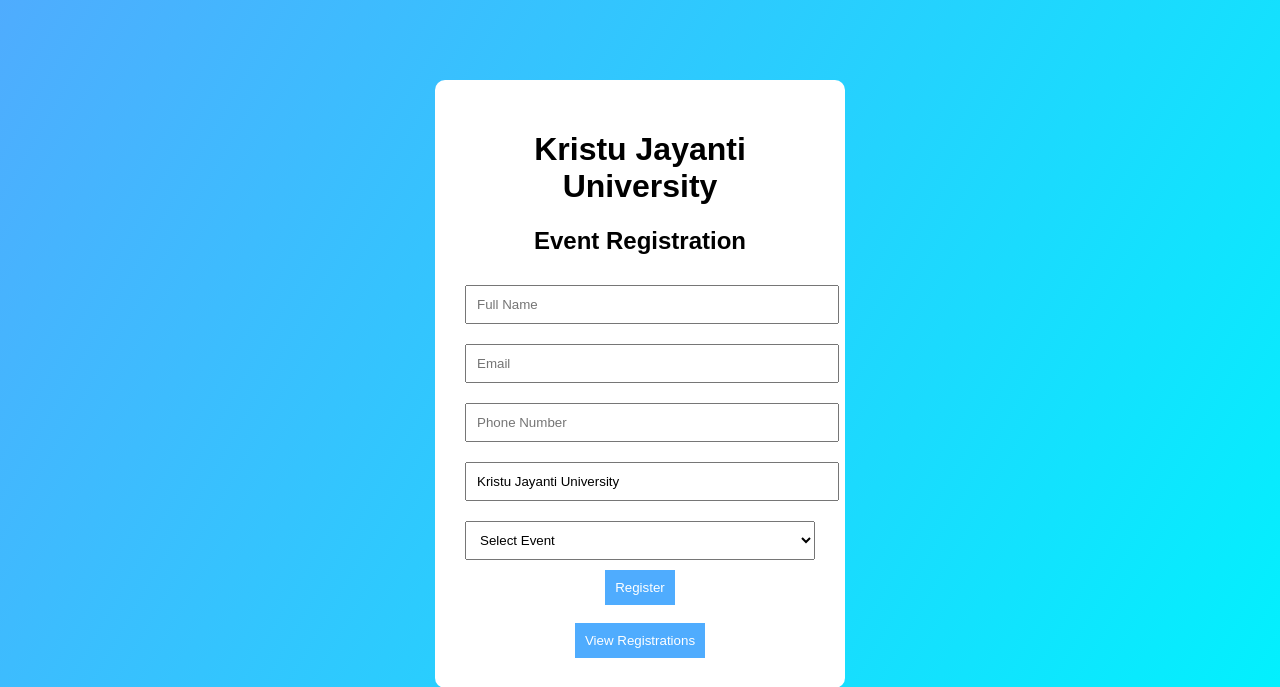
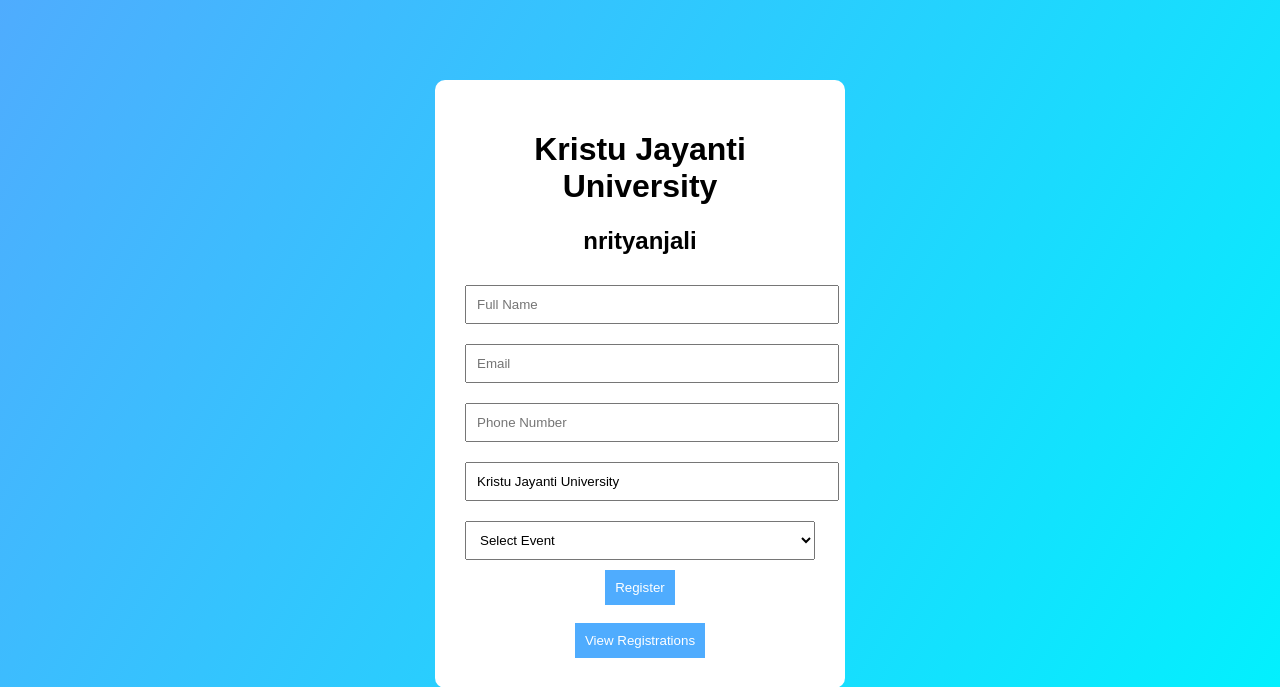
Before and after one commit to ANKITR08/registration, a Flask app: page / in a window 1280 px wide. Shown: the top 687 px of the page. Run offline with Flask 3, Linux system fonts and the light colour scheme.

Commit message:
Update index.html

```diff
--- a/templates/index.html
+++ b/templates/index.html
@@ -10,7 +10,7 @@
 
 <div class="container">
     <h1>Kristu Jayanti University</h1>
-    <h2>Event Registration</h2>
+    <h2>nrityanjali</h2>
 
     <form action="/register" method="POST" id="form">
 
```
